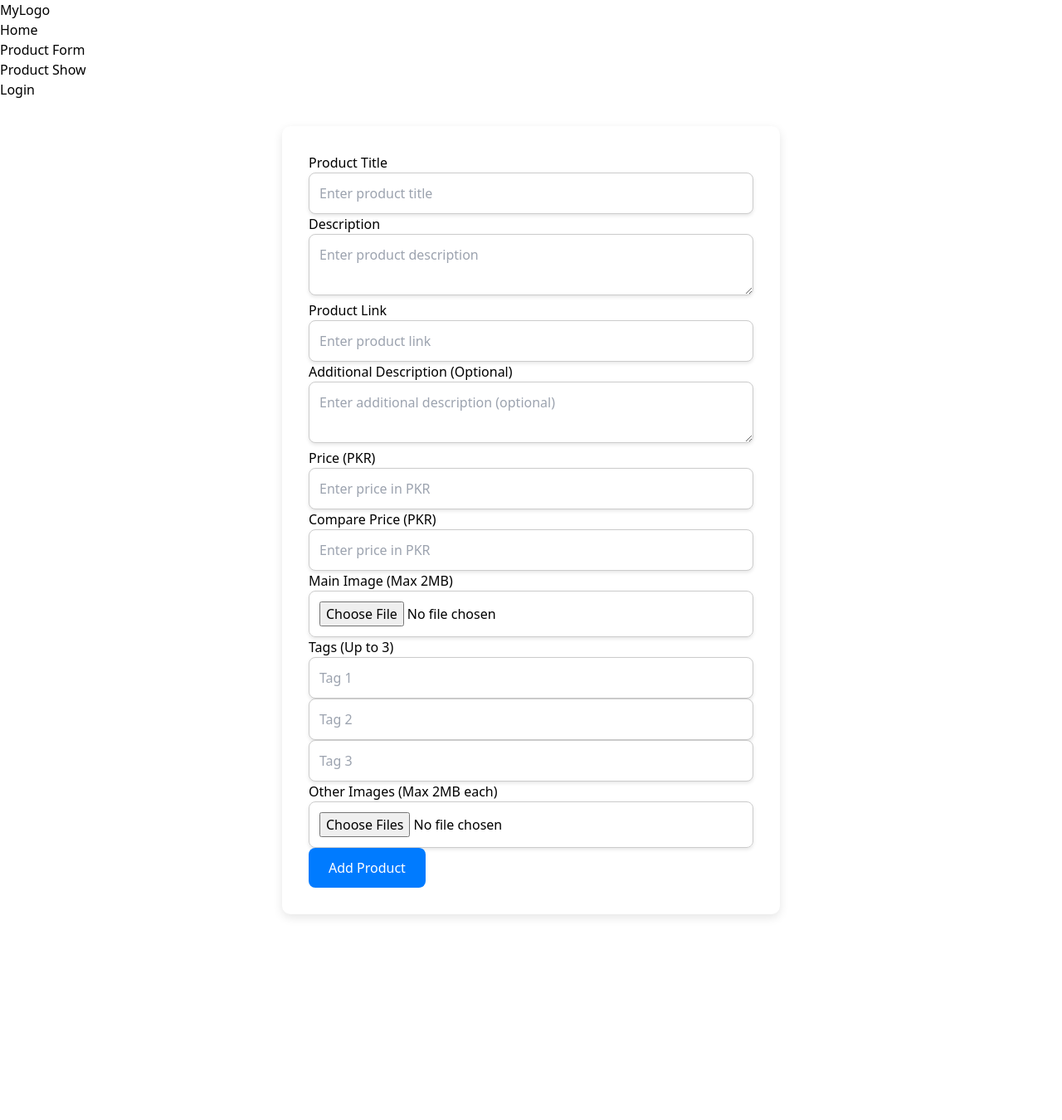
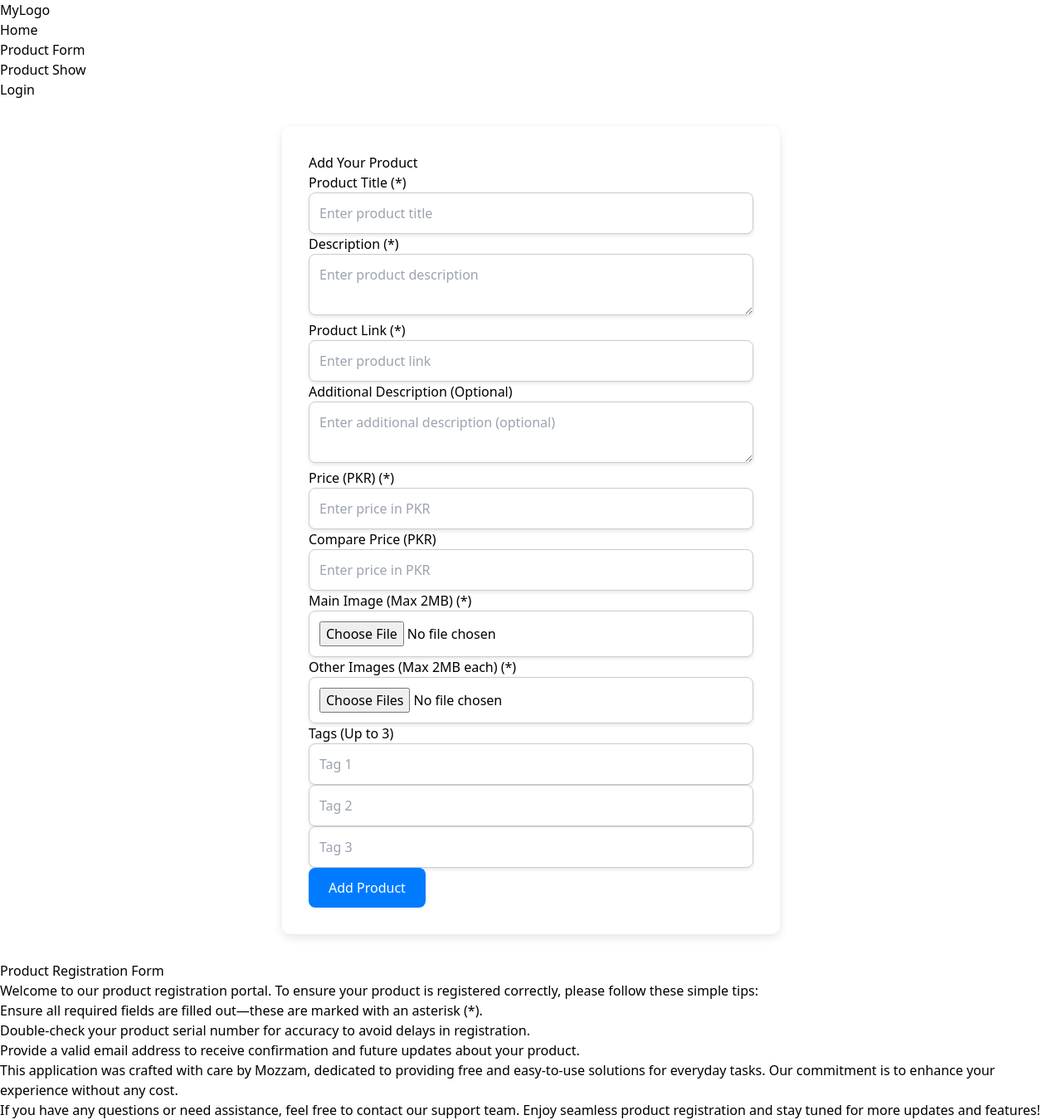
Before and after one commit to MozzamShahid/Simple-Ai-Chat-Bot-Gemini, a React (Vite) app: page /add in a window 1280 px wide. Shown: the whole page at 83% size. Before the commit the page ends 1134 px from the top, so only its background shows below. Built offline with nearby package versions, Linux system fonts and the light colour scheme.

Commit message:
newchanges in product page

```diff
--- a/src/index.css
+++ b/src/index.css
@@ -40,7 +40,7 @@
    @apply block mb-2 text-sm font-normal text-gray-700
   }
   .form-label{
-    @apply mb-2 text-sm font-semibold text-gray-700
+    @apply mb-2 text-sm font-normal text-gray-700
    }
 
   .form-container {
--- a/src/pages/admin/ProductAdd.jsx
+++ b/src/pages/admin/ProductAdd.jsx
@@ -96,12 +96,14 @@ const ProductAdd = () => {
   };
 
   return (
-    <div className="form-container grid grid-cols-2 gap-4">
+    <div className="form-2 grid grid-cols-1 md:grid-cols-2 gap-4">
+          <div className="form-container">
       <ToastContainer /> {/* Add ToastContainer to show notifications */}
       {/* Product Text Fields */}
       <div>
+        <h1 className='text-3xl font-bold flex justify-center text-blue-500'>Add Your Product</h1>
         <div className="mb-4">
-          <label className="form-input">Product Title</label>
+          <label className="form-label">Product Title (*)</label>
           <input
             type="text"
             value={productName}
@@ -113,7 +115,7 @@ const ProductAdd = () => {
         </div>
 
         <div className="mb-4">
-          <label className="form-input">Description</label>
+          <label className="form-label">Description (*)</label>
           <textarea
             value={description}
             onChange={(e) => setDescription(e.target.value)}
@@ -124,7 +126,7 @@ const ProductAdd = () => {
         </div>
 
         <div className="mb-4">
-          <label className="form-input">Product Link</label>
+          <label className="form-label">Product Link (*)</label>
           <input
             type="text"
             value={productLink}
@@ -135,7 +137,7 @@ const ProductAdd = () => {
         </div>
 
         <div className="mb-4">
-          <label className="form-input">Additional Description (Optional)</label>
+          <label className="form-label">Additional Description (Optional)</label>
           <textarea
             value={additionalDescription}
             onChange={(e) => setAdditionalDescription(e.target.value)}
@@ -145,7 +147,7 @@ const ProductAdd = () => {
         </div>
 
         <div className="mb-4">
-          <label className="form-input">Price (PKR)</label>
+          <label className="form-label">Price (PKR) (*)</label>
           <input
             type="number"
             value={simplePrice}
@@ -157,7 +159,7 @@ const ProductAdd = () => {
         </div>
 
       <div className="mb-4">
-          <label className="form-input">Compare Price (PKR)</label>
+          <label className="form-label">Compare Price (PKR)</label>
           <input
             type="number"
             value={comparePrice}
@@ -172,7 +174,7 @@ const ProductAdd = () => {
       {/* Product Images */}
       <div>
         <div className="mb-4">
-          <label className="form-input">Main Image (Max 2MB)</label>
+          <label className="form-label">Main Image (Max 2MB) (*)</label>
           <input
             type="file"
             onChange={(e) => setMainImage(e.target.files[0])}
@@ -190,23 +192,10 @@ const ProductAdd = () => {
           )}
         </div>
 
-                {/* Tags Input */}
-                <div className="mb-4">
-          <label className="form-input">Tags (Up to 3)</label>
-          {tags.map((tag, index) => (
-            <input
-              key={index}
-              type="text"
-              value={tag}
-              onChange={(e) => handleTagChange(index, e.target.value)}
-              className="custom-input"
-              placeholder={`Tag ${index + 1}`}
-            />
-          ))}
-        </div>
+
 
         <div className="mb-4">
-          <label className="form-input">Other Images (Max 2MB each)</label>
+          <label className="form-label">Other Images (Max 2MB each) (*)</label>
           <input
             type="file"
             onChange={(e) => {
@@ -234,6 +223,20 @@ const ProductAdd = () => {
             </div>
           )}
         </div>
+        {/* Tags Input */}
+        <div className="mb-4">
+          <label className="form-label">Tags (Up to 3)</label>
+          {tags.map((tag, index) => (
+            <input
+              key={index}
+              type="text"
+              value={tag}
+              onChange={(e) => handleTagChange(index, e.target.value)}
+              className="custom-input flex mb-2"
+              placeholder={`Tag ${index + 1}`}
+            />
+          ))}
+        </div>
       </div>
 
       {/* Submit Button */}
@@ -244,6 +247,30 @@ const ProductAdd = () => {
         </button>
       </div>
     </div>
+
+    {/* Secound Columns Button */}
+    <div className='form-container-3 m-4 '>
+    <section class="bg-blue-500 text-white rounded-md p-6 md:p-8">
+    <div class="max-w-7xl mx-auto">
+        <h2 class="text-2xl md:text-3xl font-bold mb-4">Product Registration Form</h2>
+        <p class="mb-4 text-lg">
+            Welcome to our product registration portal. To ensure your product is registered correctly, please follow these simple tips:
+        </p>
+        <ul class="list-disc list-inside mb-5 space-y-2">
+            <li>Ensure all required fields are filled out—these are marked with an asterisk (*).</li>
+            <li>Double-check your product serial number for accuracy to avoid delays in registration.</li>
+            <li>Provide a valid email address to receive confirmation and future updates about your product.</li>
+        </ul>
+        <p class="mb-5 text-lg">
+            This application was crafted with care by Mozzam, dedicated to providing free and easy-to-use solutions for everyday tasks. Our commitment is to enhance your experience without any cost.
+        </p>
+        <p class="text-lg">
+            If you have any questions or need assistance, feel free to contact our support team. Enjoy seamless product registration and stay tuned for more updates and features!
+        </p>
+    </div>
+</section>
+    </div>
+    </div>
   );
 };
 
```
